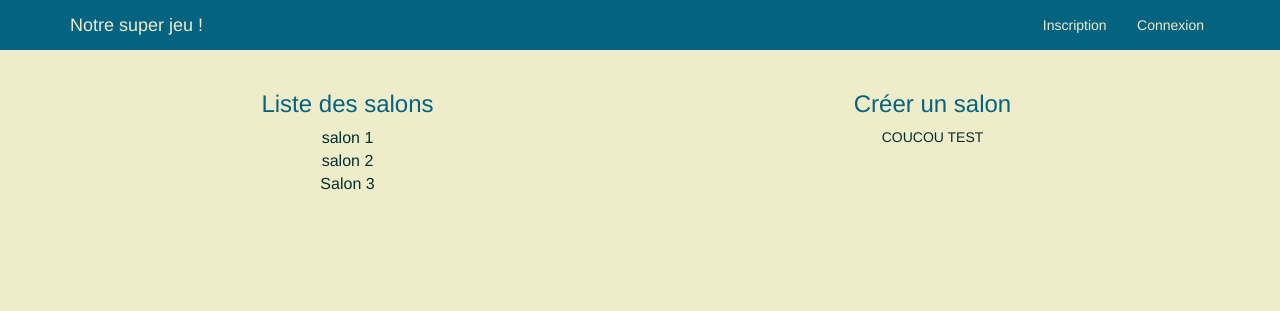
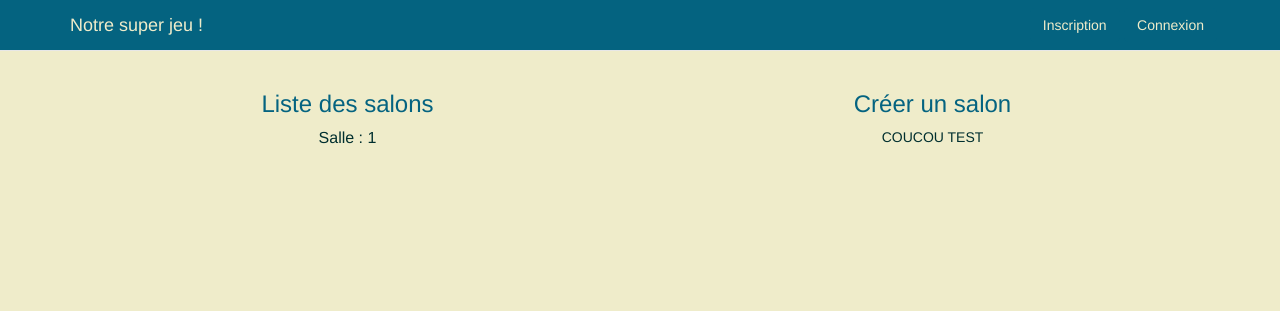
Before and after one commit to batebates/L3ProjetWeb, a Django app: page / in a window 1280 px wide. Shown: the top 311 px of the page. Run offline with Django 3.2, Linux system fonts and the light colour scheme; tables that the repository leaves empty hold one stand-in row (values such as "Sample post"); some libraries are stand-ins or nearby versions.

Commit message:
Possibilité de voir les salles ouvertes sur l'index

```diff
--- a/BDR/core/templates/core/index.html
+++ b/BDR/core/templates/core/index.html
@@ -4,11 +4,15 @@
 <div class="row">
 <div class="col-md-6 div-pp">
     <h3>Liste des salons</h3>
+    {% if rooms %}
 	<ul>
-		<li><a href="#">salon 1</a></li>
-		<li><a href="#">salon 2</a></li>
-		<li><a href="#">Salon 3</a></li>
+		{% for room in rooms %}
+			<a href="/room/{{ room.id }}/"> Salle : {{ room.id }} </a> <br />
+		{% endfor %}
 	</ul>
+	{% else %}
+	<p>Aucune salle n'est ouverte</p>
+	{% endif %}
 </div>
 <div class="col-md-6 div-pp">
     <h3>Créer un salon</h3>
--- a/BDR/core/views.py
+++ b/BDR/core/views.py
@@ -1,6 +1,9 @@
 from django.shortcuts import render
 from django.http import HttpResponse
+from django.template import Template
 
+from room.models import Room
 
 def index(request):
-    return render(request, 'core/index.html', {})
+	open_rooms_list = Room.objects.filter(roomIsOpen=True)
+	return render(request, 'core/index.html', {'rooms' : open_rooms_list})
```
